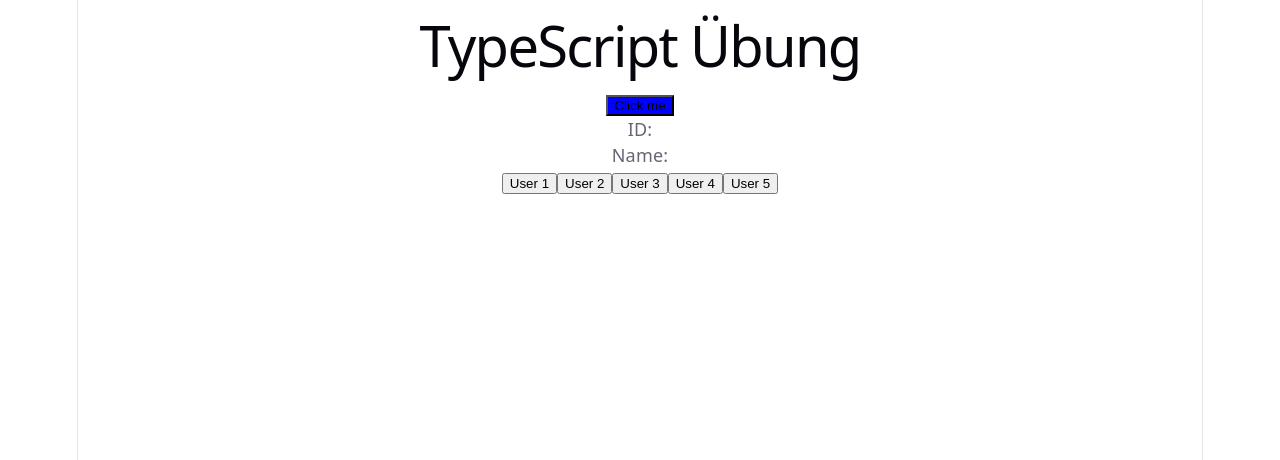
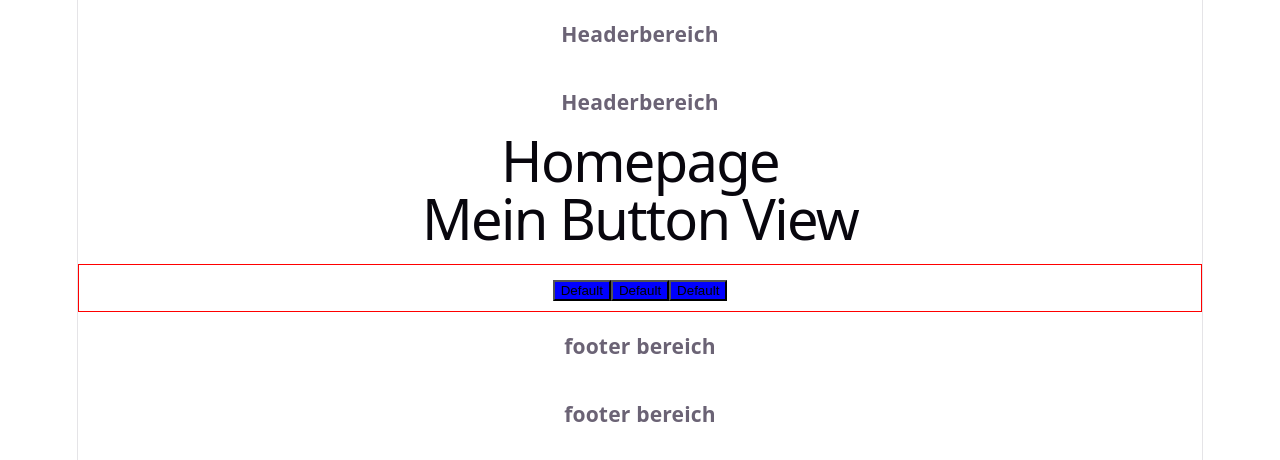
Before and after one commit to pewobox79/tizbund1_react_kurs, a React (Vite) app in the folder react-ts/: page / in a window 1280 px wide. Shown: the top 460 px of the page. Built offline with nearby package versions, Linux system fonts and the light colour scheme; no server answers.

Commit message:
before lunch tag 4

```diff
--- a/react-ts/package.json
+++ b/react-ts/package.json
@@ -11,7 +11,8 @@
   },
   "dependencies": {
     "react": "^19.2.6",
-    "react-dom": "^19.2.6"
+    "react-dom": "^19.2.6",
+    "react-router": "^7.17.0"
   },
   "devDependencies": {
     "@eslint/js": "^10.0.1",
--- a/react-ts/src/App.tsx
+++ b/react-ts/src/App.tsx
@@ -1,6 +1,5 @@
 import './App.css'
 import Button from './components/Button'
-import ABCExercise from './features/ABCExercise/ABCExercise'
 
 function App() {
   return <div>
@@ -8,7 +7,6 @@ function App() {
     <Button>
       <span>Click me</span>
     </Button>
-    <ABCExercise />
   </div>
 }
 
--- a/react-ts/src/components/Button.tsx
+++ b/react-ts/src/components/Button.tsx
@@ -1,6 +1,6 @@
 //import '../styles/buttonStyle.css'
 import styles from '../styles/buttonStyle.module.css'
-import type { ButtonProps, ButtonTypes } from '../types/types'
+import type { ButtonProps } from '../types/types'
 
 export default function Button({
     label = "Default",
@@ -10,13 +10,13 @@ export default function Button({
 }: ButtonProps) {
 
     console.log("styles", styles)
-    function getBtnStyle(value: ButtonTypes) {
+    /* function getBtnStyle(value: ButtonTypes) {
         switch (value) {
             case "primary":
                 return styles.btnBg
             default: return styles.btnBg
         }
-    };
+    }; */
 
     return <button
         id="2"
--- /dev/null
+++ b/react-ts/src/layouts/MainLayout.tsx
@@ -0,0 +1,26 @@
+import type { ReactNode } from "react"
+import { Outlet } from "react-router"
+
+const MainLayout = ({ children }: { children?: ReactNode }) => {
+    // => children ist im Kontext von REACT zu verwenden!!
+    // => Outlet ist im Kontext von REACT ROUTER zu verwenden!!
+
+    // KOMMENTARE MACHEN SINN, WENN CHILDREN UND OUTLET ENTHALTEN SIND.
+    // normal würde in einem mainlayout das über den router läuft, kein children verarbeitet werden.
+    return <>
+        <header>
+            <h3>Headerbereich</h3>
+        </header>
+
+        <main>
+            {children}
+            <Outlet />
+        </main>
+
+        <footer>
+            <h3>footer bereich</h3>
+        </footer>
+    </>
+}
+
+export default MainLayout
--- a/react-ts/src/main.tsx
+++ b/react-ts/src/main.tsx
@@ -1,7 +1,8 @@
 import { createRoot } from 'react-dom/client'
 import './index.css'
-import App from './App.tsx'
+import { RouterProvider } from 'react-router'
+import { router } from './router/Router.tsx'
 
 createRoot(document.getElementById('root')!).render(
-    <App />
+    <RouterProvider router={router} />
 )
--- /dev/null
+++ b/react-ts/src/pages/Homepage.tsx
@@ -0,0 +1,18 @@
+import Button from "../components/Button"
+import MainLayout from "../layouts/MainLayout"
+import ButtonView from "../views/ButtonView"
+
+const Homepage = () => {
+
+    return <MainLayout>
+        <h1>Homepage</h1>
+
+        <ButtonView>
+            <Button/>
+            <Button />
+            <Button />
+        </ButtonView>
+    </MainLayout>
+}
+
+export default Homepage
--- /dev/null
+++ b/react-ts/src/router/Router.tsx
@@ -0,0 +1,21 @@
+import { createBrowserRouter } from "react-router";
+import MainLayout from "../layouts/MainLayout";
+import Homepage from "../pages/Homepage";
+
+export const router = createBrowserRouter([
+    {
+        path: "/",
+        element: <MainLayout/>,
+        errorElement: <h1>404 page</h1>,
+        children:[
+            {
+                index: true,
+                element: <Homepage/>
+            },
+            {
+                path:"about",
+                element: <h1>About page</h1>
+            }
+        ]
+    }
+])
--- a/react-ts/src/styles/buttonStyle.module.css
+++ b/react-ts/src/styles/buttonStyle.module.css
@@ -1,3 +1,3 @@
 .btnBg {
-    background-color: blue;
+    background-color: blue !important;
 }
--- /dev/null
+++ b/react-ts/src/views/ButtonView.tsx
@@ -0,0 +1,17 @@
+import type { ReactElement } from "react"
+
+const ButtonView = ({children}: {children: ReactElement | ReactElement[]}) => {
+
+    return <section>
+        <div>
+            <h1>Mein Button View </h1>
+
+            <div style={{border: "1px solid red", padding: 10}} >
+                {children}
+            </div>
+
+        </div>
+    </section>
+}
+
+export default ButtonView
```
Also changed, not shown: 1 other file (tests, documents, lock files or other folders).
